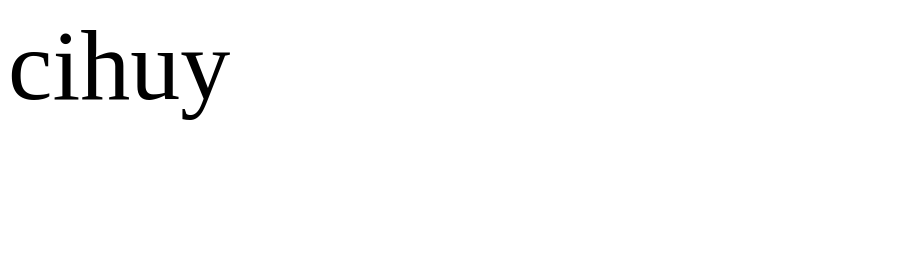
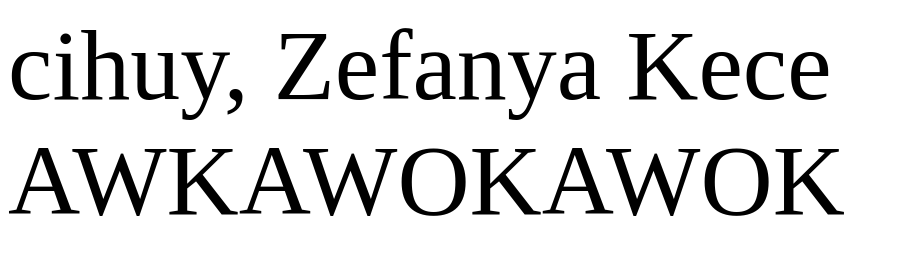
Before and after one commit to cihuy640/Testhtml, a plain HTML site: page index.html in a window 1280 px wide. Shown: the whole page, without its empty margins (0-898 px from the left). Drawn offline with Linux system fonts and the light colour scheme.

Commit message:
update index.html

```diff
--- a/index.html
+++ b/index.html
@@ -1,6 +1,6 @@
 <DOCTYPE html>
 <html>
 <body>
-  <p style="font-size: 100px;">cihuy</p>
+  <p style="font-size: 100px;">cihuy, Zefanya Kece AWKAWOKAWOK</p>
 </body>
 </html>
```
